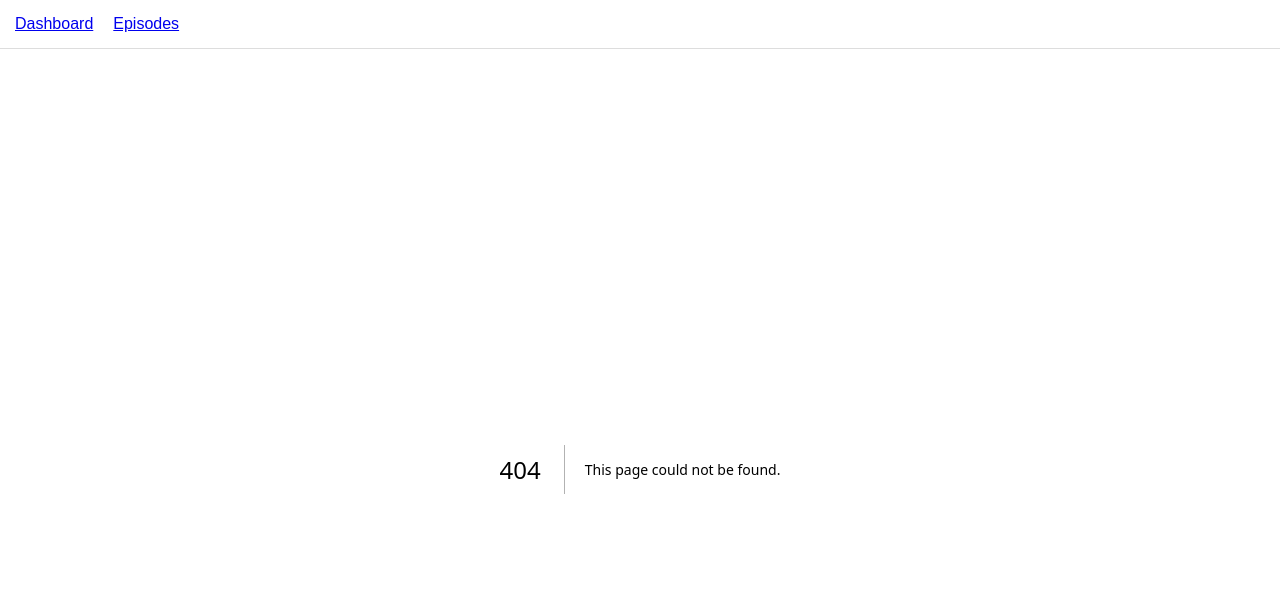
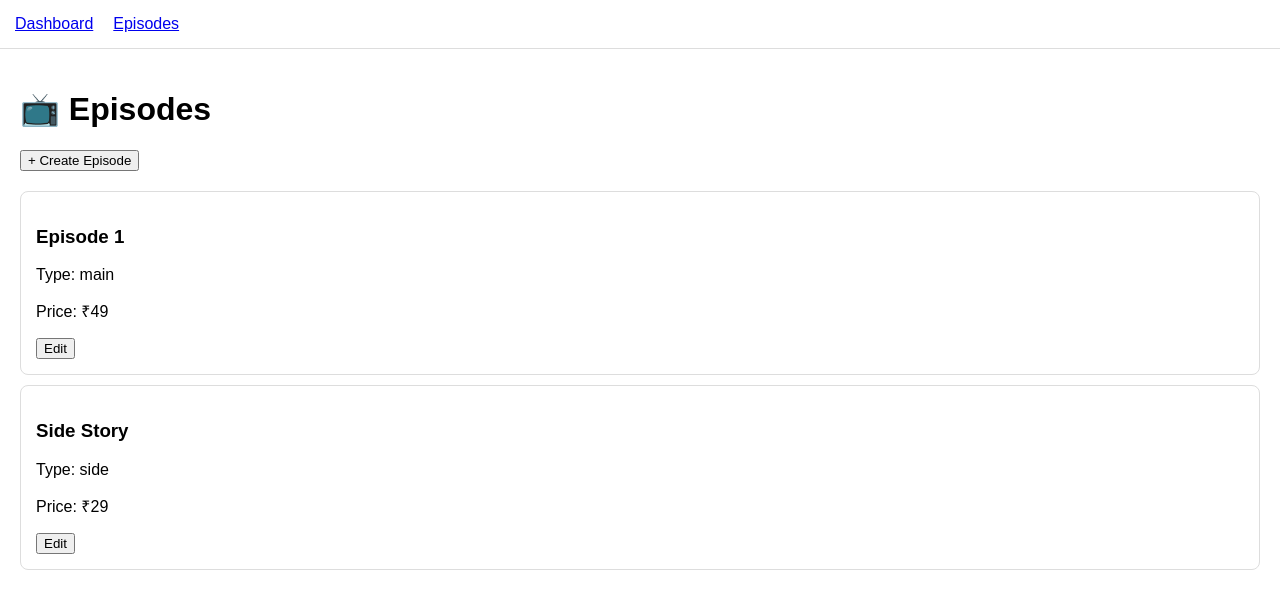
Before and after one commit to Mr-Black-Of-Shades/The-Grey-Diary-Studio, a Next.js app: page /studio/episodes in a window 1280 px wide. Before the commit this address had no page. Shown: the top 608 px of the page. Built offline with nearby package versions, Linux system fonts and the light colour scheme.

Commit message:
Create EpisodesPage component for displaying episodes

```diff
--- /dev/null
+++ b/app/studio/episodes/page.js
@@ -0,0 +1,40 @@
+export const dynamic = "force-dynamic";
+
+export default function EpisodesPage() {
+  const episodes = [
+    { id: 1, title: "Episode 1", type: "main", price: 49 },
+    { id: 2, title: "Side Story", type: "side", price: 29 },
+  ];
+
+  return (
+    <div>
+      <h1>📺 Episodes</h1>
+
+      <a href="/studio/episodes/create">
+        <button style={{ marginBottom: 20 }}>
+          + Create Episode
+        </button>
+      </a>
+
+      {episodes.map((ep) => (
+        <div
+          key={ep.id}
+          style={{
+            border: "1px solid #ddd",
+            padding: 15,
+            marginBottom: 10,
+            borderRadius: 8,
+          }}
+        >
+          <h3>{ep.title}</h3>
+          <p>Type: {ep.type}</p>
+          <p>Price: ₹{ep.price}</p>
+
+          <a href={`/studio/episodes/${ep.id}`}>
+            <button>Edit</button>
+          </a>
+        </div>
+      ))}
+    </div>
+  );
+}
```
